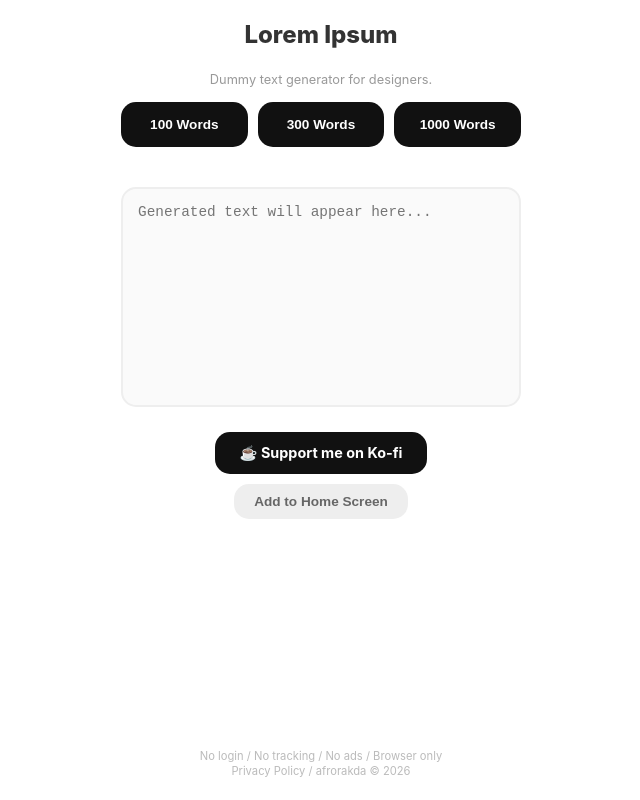
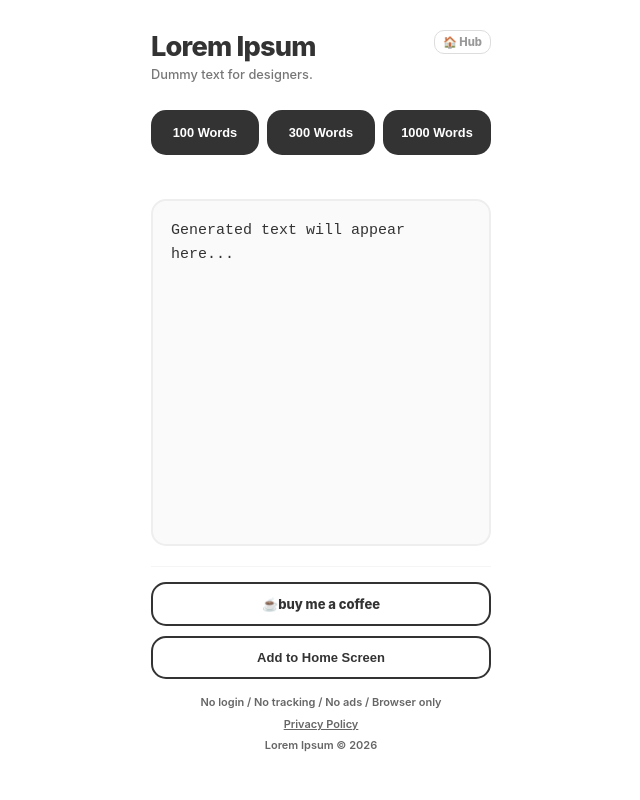
Before and after one commit to afrorakda/lorem-ipsum, a plain HTML site: page index.html in a window 1280 px wide. Shown: the whole page, without its empty margins (319-959 px from the left). Drawn offline with Linux system fonts and the light colour scheme; no server answers.

Commit message:
Update index.html

```diff
--- a/index.html
+++ b/index.html
@@ -2,83 +2,119 @@
 <html lang="en">
 <head>
     <meta charset="UTF-8">
-    <meta name="viewport" content="width=device-width, initial-scale=1.0, maximum-scale=1.0, user-scalable=no">
+    <meta name="viewport" content="width=device-width, initial-scale=1.0, maximum-scale=1.0, user-scalable=no, viewport-fit=cover">
     <meta name="apple-mobile-web-app-capable" content="yes">
     <meta name="apple-mobile-web-app-status-bar-style" content="black">
-    <title>Lorem Ipsum - Fridge Combo</title>
+    <title>Lorem Ipsum</title>
 
     <link rel="icon" href="image_15.png">
     <link rel="apple-touch-icon" href="image_15.png">
 
     <style>
-        :root {
-            --bg: #fff;
-            --main: #333;
-            --accent: #eee;
-            --input-bg: #fafafa;
-            --radius: 15px;
+        :root { --main: #333; --bg: #fff; --accent: #eee; --input-bg: #fafafa; --radius: 15px; }
+
+        * {
+            -webkit-touch-callout: none !important;
+            -webkit-user-select: none !important;
+            user-select: none !important;
+            -webkit-tap-highlight-color: transparent;
+            touch-action: pan-y;
         }
 
         body {
-            margin: 0; padding: 0;
             font-family: -apple-system, BlinkMacSystemFont, "Segoe UI", Roboto, sans-serif;
-            background-color: var(--bg); color: var(--main);
-            display: flex; flex-direction: column; min-height: 100vh; align-items: center;
+            background-color: var(--bg); display: flex; justify-content: center;
+            padding: 0; margin: 0; color: var(--main); -webkit-font-smoothing: antialiased;
+            height: 100vh; overflow: hidden;
         }
 
         .container {
-            width: 90%; max-width: 400px; padding: 20px 0;
-            flex-grow: 1; display: flex; flex-direction: column; gap: 10px;
+            width: 100%; max-width: 380px; height: 100vh;
+            display: flex; flex-direction: column; position: relative;
+            padding: 20px; box-sizing: border-box;
         }
 
-        h1 { font-size: 1.5rem; font-weight: 800; margin: 0; text-align: center; }
-        .description { font-size: 0.8rem; color: #999; text-align: center; margin-bottom: 5px; }
+        .main-unit {
+            flex-grow: 1;
+            display: flex;
+            flex-direction: column;
+            width: 100%;
+        }
+
+        header {
+            display: flex; justify-content: space-between; align-items: start;
+            margin-bottom: 15px; padding-top: 10px;
+        }
+        .title-group h1 { font-size: 1.7rem; font-weight: 800; letter-spacing: -0.8px; margin: 0; }
+        .subtitle { font-size: 0.8rem; color: #777; font-weight: 500; margin-top: 4px; }
+
+        .hub-link {
+            text-decoration: none; font-size: 0.7rem; font-weight: 800; color: #999;
+            background: transparent; border: 1px solid #ddd; padding: 4px 8px; border-radius: 10px;
+            transition: 0.2s; cursor: pointer;
+        }
+        .hub-link:active { transform: scale(0.95); background: var(--accent); color: var(--main); }
 
         .btn-group {
             display: grid;
-            grid-template-columns: 1fr 1fr 1fr;
-            gap: 10px;
+            grid-template-columns: repeat(3, 1fr);
+            gap: 8px;
+            margin-bottom: 15px;
         }
 
         .gen-btn {
-            background-color: #111; color: #fff;
+            background-color: var(--main); color: #fff;
             border: none; border-radius: var(--radius);
-            padding: 15px 5px; font-size: 0.85rem; font-weight: 800;
-            cursor: pointer; -webkit-tap-highlight-color: transparent;
+            padding: 15px 5px; font-size: 0.8rem; font-weight: 800;
+            cursor: pointer; transition: 0.2s; -webkit-appearance: none;
+        }
+        .gen-btn:active { transform: scale(0.97); opacity: 0.8; }
+
+        .status-msg {
+            height: 24px; text-align: center; font-size: 0.8rem;
+            font-weight: 800; color: var(--main); margin-bottom: 5px;
         }
 
-        .gen-btn:active { opacity: 0.8; }
+        textarea {
+            width: 100%; flex-grow: 1; padding: 18px; border: 2px solid var(--accent); border-radius: var(--radius);
+            box-sizing: border-box; font-size: 15px; outline: none; transition: 0.2s;
+            font-weight: 500; background: var(--input-bg);
+            line-height: 1.6; resize: none; margin-bottom: 20px;
+            -webkit-appearance: none; -webkit-text-fill-color: #333; opacity: 1 !important;
+            user-select: auto !important; -webkit-user-select: auto !important;
+        }
+        textarea:focus { border-color: var(--main); background: #fff; }
 
-        textarea {
-            width: 100%; height: 220px;
-            background-color: var(--input-bg); border: 2px solid var(--accent);
-            border-radius: var(--radius); padding: 15px;
-            font-size: 0.9rem; color: var(--main); box-sizing: border-box;
-            resize: none; outline: none;
+        footer { padding: 15px 0 25px; text-align: center; border-top: 1px solid #f5f5f5; font-size: 11px; color: #666; font-weight: 600; }
+        .footer-btns { display: flex; flex-direction: column; gap: 10px; margin-bottom: 15px; }
+
+        .outline-btn {
+            background: #fff; color: var(--main); border: 2px solid var(--main);
+            padding: 12px; border-radius: var(--radius); text-decoration: none;
+            font-weight: 800; font-size: 13px; display: flex; align-items: center;
+            justify-content: center; cursor: pointer; transition: 0.2s;
         }
+        .outline-btn:active { background: var(--accent); transform: scale(0.97); }
 
-        .status-msg {
-            height: 20px; text-align: center; font-size: 0.8rem;
-            font-weight: bold; color: #444;
-        }
+        .footer-info { line-height: 1.6; }
+        .footer-info a { color: inherit; text-decoration: underline; display: inline-block; padding: 4px; }
 
-        .support-section { margin-top: 15px; display: flex; flex-direction: column; align-items: center; gap: 10px; }
-        .kofi-btn { background-color: #111; color: #fff; text-decoration: none; padding: 12px 25px; border-radius: var(--radius); font-weight: bold; font-size: 0.9rem; }
-        .home-btn { background-color: #eee; color: #666; border: none; padding: 10px 20px; border-radius: var(--radius); font-size: 0.85rem; font-weight: bold; cursor: pointer; }
-
-        footer { width: 100%; padding: 20px 0; text-align: center; font-size: 0.7rem; color: #bbb; line-height: 1.4; }
-
-        /* Install Modal */
-        .modal { display: none; position: fixed; top: 0; left: 0; width: 100%; height: 100%; background: rgba(0,0,0,0.5); justify-content: center; align-items: center; z-index: 1000; }
-        .modal-content { background: #fff; padding: 25px; border-radius: var(--radius); width: 85%; max-width: 320px; text-align: center; position: relative; }
-        .modal-close { position: absolute; top: 10px; right: 15px; font-size: 1.5rem; color: #ccc; cursor: pointer; }
+        #modal { display: none; position: fixed; top: 0; left: 0; width: 100%; height: 100%; background: rgba(0,0,0,0.6); align-items: center; justify-content: center; z-index: 1000; }
+        .modal-content { background: #fff; width: 85%; max-width: 340px; padding: 30px; border-radius: var(--radius); position: relative; text-align: left; }
+        .close-x { position: absolute; top: 15px; right: 20px; font-size: 24px; color: #888; cursor: pointer; }
     </style>
 </head>
-<body>
+<body oncontextmenu="return false;">
 
 <div class="container">
+    <div class="main-unit">
+        <header>
+            <div class="title-group">
                 <h1>Lorem Ipsum</h1>
-    <p class="description">Dummy text generator for designers.</p>
+                <p class="subtitle">Dummy text for designers.</p>
+            </div>
+            <a href="https://afrorakda.github.io/" class="hub-link">🏠 Hub</a>
+        </header>
 
         <div class="btn-group">
             <button class="gen-btn" onclick="generate(100)">100 Words</button>
@@ -89,27 +125,28 @@
         <div class="status-msg" id="status"></div>
 
         <textarea id="output-box" placeholder="Generated text will appear here..." readonly onclick="copyText()"></textarea>
-
-    <div class="support-section">
-        <a href="https://ko-fi.com/afrorakda" target="_blank" class="kofi-btn">☕ Support me on Ko-fi</a>
-        <button class="home-btn" onclick="showModal()">Add to Home Screen</button>
-    </div>
     </div>
 
     <footer>
+        <div class="footer-btns">
+            <a href="https://ko-fi.com/afrorakda" target="_blank" class="outline-btn" id="kofi-link">☕️buy me a coffee</a>
+            <button class="outline-btn" onclick="showModal()" id="install-text">Add to Home Screen</button>
+        </div>
+        <div class="footer-info">
             No login / No tracking / No ads / Browser only<br>
-    Privacy Policy / afrorakda © 2026
+            <a href="https://afrorakda.com/privacy/" id="privacy-link">Privacy Policy</a><br>
+            <span id="copyright">Lorem Ipsum © 2026</span>
+        </div>
     </footer>
+</div>
 
-<div id="installModal" class="modal" onclick="closeModal()">
+<div id="modal" onclick="hideModal()">
     <div class="modal-content" onclick="event.stopPropagation()">
-        <span class="modal-close" onclick="closeModal()">&times;</span>
-        <h3 style="margin-top:0;">📱 Install</h3>
-        <p style="font-size: 0.85rem; color: #666;">Add to your home screen.</p>
-        <div style="background:#fafafa; padding:15px; border-radius:15px; text-align:left; font-size:0.85rem;">
-            <p>🍏 <b>iPhone (Safari):</b><br>Tap <b>Share</b>, then <b>Add to Home Screen</b>.</p>
-            <p style="margin-bottom:0;">🤖 <b>Android (Chrome):</b><br>Tap <b>Menu (⋮)</b>, then <b>Add to home screen</b>.</p>
-        </div>
+        <span class="close-x" onclick="hideModal()">×</span>
+        <h3 id="modal-title" style="margin-top:0;">Install App</h3>
+        <p id="modal-msg" style="font-size:14px; font-weight:600;">Add to your home screen.</p>
+        <p id="modal-ios" style="font-size:13px; color:#666;">iOS: Tap Share then 'Add to Home Screen'.</p>
+        <p id="modal-android" style="font-size:13px; color:#666;">Android: Tap Menu then 'Add to home screen'.</p>
     </div>
 </div>
 
@@ -132,17 +169,36 @@
     function copyText() {
         const output = document.getElementById('output-box');
         if (!output.value) return;
+
         output.select();
         output.setSelectionRange(0, 99999);
-        navigator.clipboard.writeText(output.value);
-
+        navigator.clipboard.writeText(output.value).then(() => {
             const status = document.getElementById('status');
             status.innerText = "✨ Copied to clipboard!";
             setTimeout(() => { status.innerText = ""; }, 2000);
+        });
     }
 
-    function showModal() { document.getElementById('installModal').style.display = 'flex'; }
-    function closeModal() { document.getElementById('installModal').style.display = 'none'; }
+    function showModal() { document.getElementById('modal').style.display = 'flex'; }
+    function hideModal() { document.getElementById('modal').style.display = 'none'; }
+
+    async function loadFooter() {
+        try {
+            const response = await fetch('footer.json');
+            if (!response.ok) return;
+            const data = await response.json();
+            if(data.kofi) { document.getElementById('kofi-link').href = data.kofi.url; document.getElementById('kofi-link').textContent = data.kofi.text; }
+            if(data.install) {
+                document.getElementById('install-text').textContent = data.install.text;
+                document.getElementById('modal-title').textContent = data.install.title;
+                document.getElementById('modal-msg').textContent = data.install.msg;
+                document.getElementById('modal-ios').textContent = data.install.ios;
+                document.getElementById('modal-android').textContent = data.install.android;
+            }
+            if(data.privacy) document.getElementById('privacy-link').href = data.privacy.url;
+        } catch (e) { console.error("Footer update skipped."); }
+    }
+    window.addEventListener('DOMContentLoaded', loadFooter);
 </script>
 
 </body>
```
Lines whose indentation alone changed are shown as unchanged.
